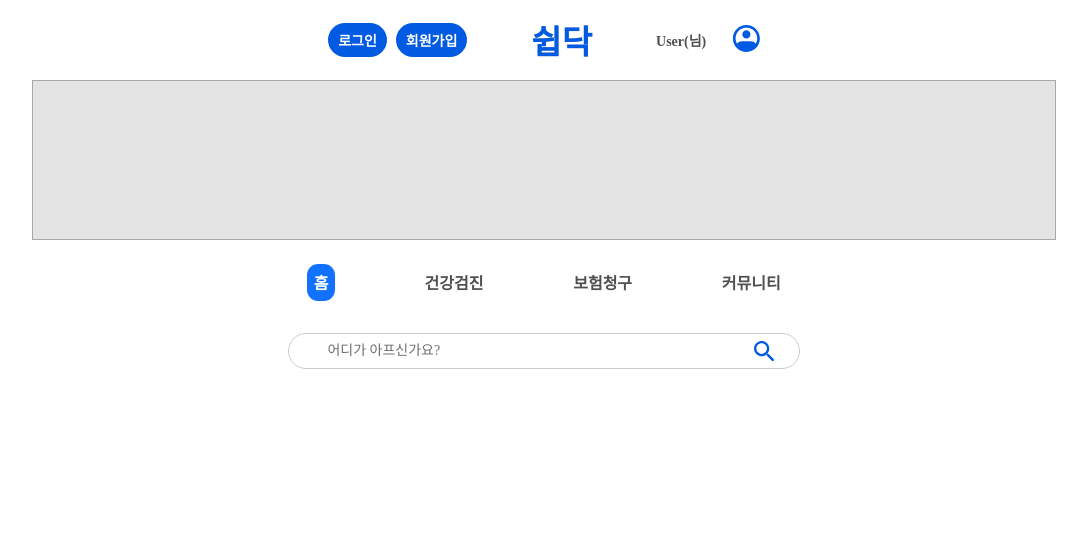
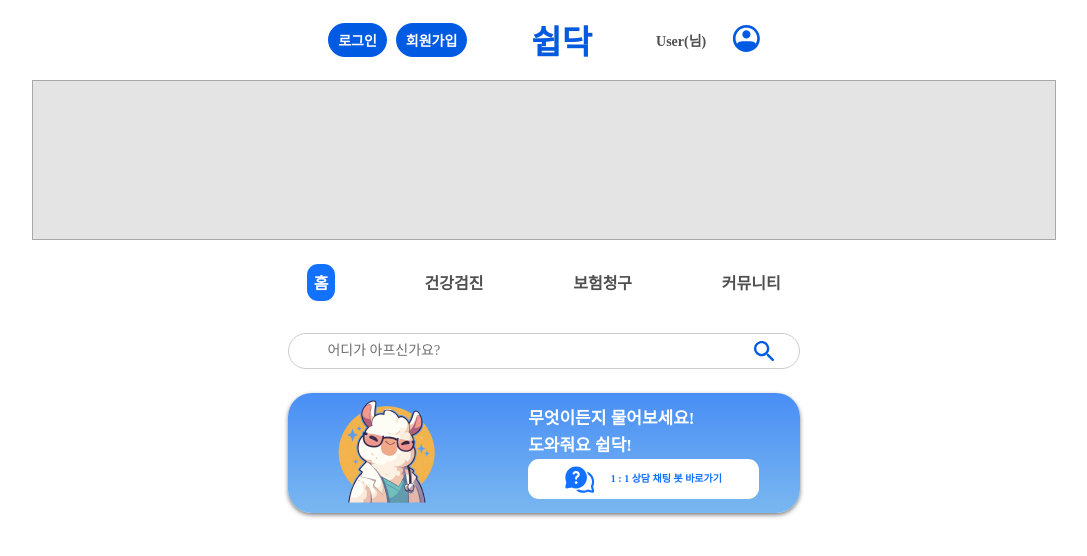
Before and after one commit to ShipDoc/Frontend, a React (Create React App) app: page /Home in a window 1280 px wide. Shown: the top 556 px of the page, without its empty margins (96-1183 px from the left). Built offline with nearby package versions, Linux system fonts and the light colour scheme.

Commit message:
create ChattingBoxComponent

```diff
--- a/src/components/Main/CategoryButton.jsx
+++ b/src/components/Main/CategoryButton.jsx
@@ -23,6 +23,7 @@ const CategoryButton = styled.button`
   font-weight: 600;
   line-height: normal;
   background: none;
+  cursor: pointer;
 
   ${({checked}) =>
     checked &&
--- /dev/null
+++ b/src/components/Main/ChattingBotComponent.jsx
@@ -0,0 +1,75 @@
+import styled from "styled-components";
+import characterImg from "../../assets/images/ShipDocCharacter.png";
+import chatImg from "../../assets/images/chatImg.svg";
+
+const ChattingContainer = styled.div`
+  margin-top: 3vh;
+  display: flex;
+  justify-content: center;
+  align-items: center;
+`
+
+const ChattingBox = styled.div`
+  width:40vw;
+  height: 15vh;
+  border-radius: 1.48319rem;
+  background: linear-gradient(180deg, #488EF5 0%, #7AB7F0 100%);
+  box-shadow: 0px 2px 4px 0px rgba(0, 0, 0, 0.50);
+  display: flex;
+  justify-content: space-around;
+  align-items: center;
+`
+
+const TextContainer = styled.div`
+  display: flex;
+  flex-direction: column;
+`
+
+const HelpText = styled.p`
+  color: var(--Sub-color, #FFF);
+  font-family: Pretendard;
+  font-size: 1.0625rem;
+  font-style: normal;
+  font-weight: 800;
+  line-height: 155%; /* 1.64688rem */
+`
+
+const GoChatButtonBox = styled.div`
+  width: 18vw;
+  height: 5vh;
+  border-radius: 0.6875rem;
+  background: var(--Sub-color, #FFF);
+  display: flex;
+  gap: 1rem;
+  justify-content: center;
+  align-items: center;
+  cursor: pointer;
+`
+
+const ChatText = styled.p`
+  color: var(--Primary-color, #1371FF);
+  font-family: Pretendard;
+  font-size: 0.625rem;
+  font-style: normal;
+  font-weight: 700;
+  line-height: 175%; /* 1.09375rem */
+`
+
+export default function ChattingBotComponent() {
+  return (
+    <>
+      <ChattingContainer>
+        <ChattingBox>
+          <img src={characterImg} alt="characterImg" />
+          <TextContainer>
+            <HelpText>무엇이든지 물어보세요! <br/> 도와줘요 쉽닥!</HelpText>
+            <GoChatButtonBox>
+              <img src={chatImg} alt="chatImg" />
+              <ChatText>1 : 1 상담 채팅 봇 바로가기</ChatText>
+            </GoChatButtonBox>
+          </TextContainer>
+        </ChattingBox>
+      </ChattingContainer>
+    </>
+  )
+}
--- a/src/components/Main/MainSection.jsx
+++ b/src/components/Main/MainSection.jsx
@@ -1,4 +1,5 @@
 import CategoryButton from "./CategoryButton";
+import ChattingBotComponent from "./ChattingBotComponent";
 import SearchBar from "./SearchBar";
 
 export default function MainSection() {
@@ -6,6 +7,7 @@ export default function MainSection() {
     <>
       <CategoryButton />
       <SearchBar />
+      <ChattingBotComponent />
     </>
   )
 }
```
Also changed, not shown: src/assets/images/ShipDocCharacter.png (added), src/assets/images/chatImg.svg (added).
